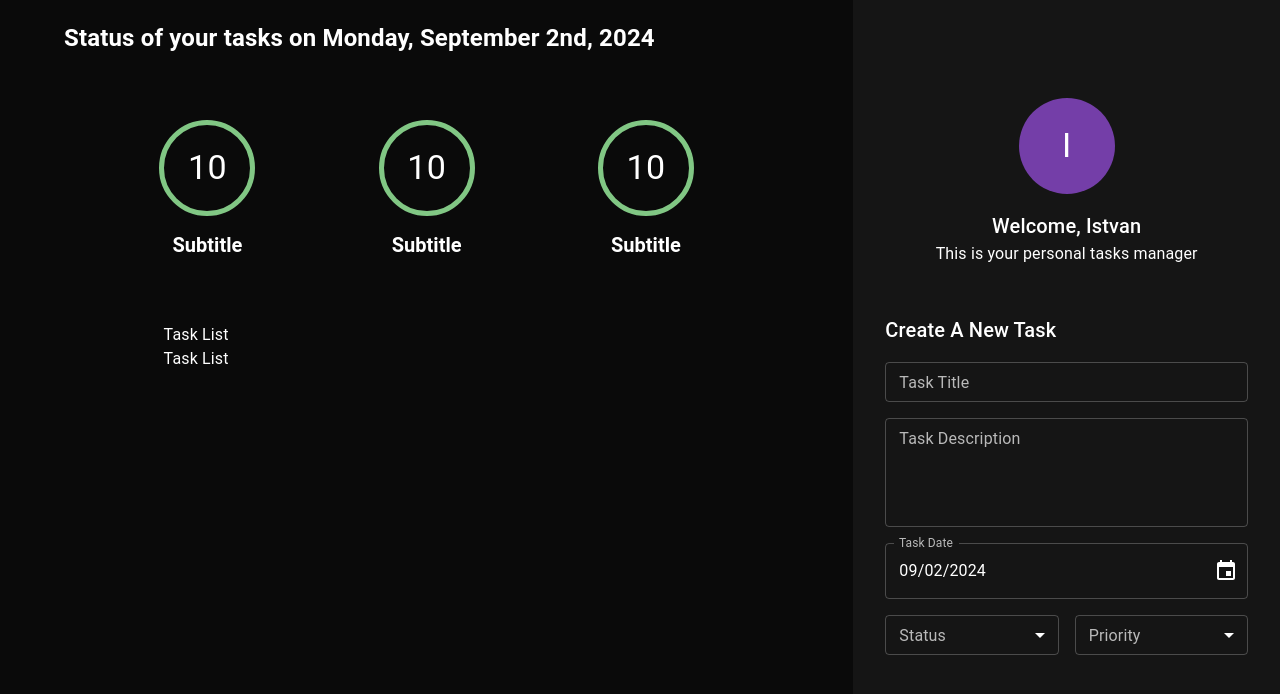
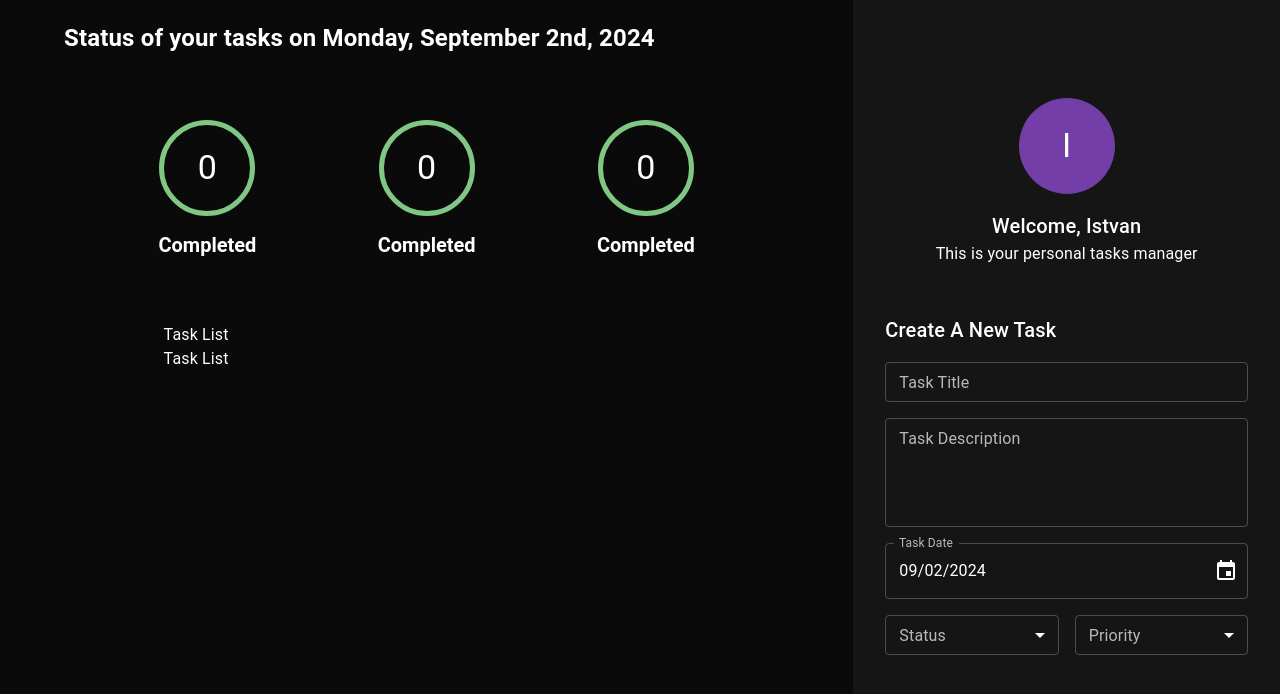
Before and after one commit to stevebiczyk/ts-react-todo-app, a React (Create React App) app: page / in a window 1280 px wide. Shown: the top 694 px of the page. Built offline with nearby package versions, Linux system fonts and the light colour scheme.

Commit message:
added dinamic label to TaskCounter

```diff
--- /dev/null
+++ b/src/components/taskCounter/helpers/emitCorrectLabel.ts
@@ -0,0 +1,13 @@
+import { TaskCounterStatusType } from '../interfaces/ITaskCounter';
+import { Status } from '../../createTaskForm/enums/Status';
+
+export const emitCorrectLabel = (status: TaskCounterStatusType): string => {
+  switch (status) {
+    case Status.todo:
+      return 'To Do';
+    case Status.inProgress:
+      return 'In Progress';
+    case Status.completed:
+      return 'Completed';
+  }
+};
--- a/src/components/taskCounter/taskCounter.tsx
+++ b/src/components/taskCounter/taskCounter.tsx
@@ -3,6 +3,8 @@ import { Avatar, Box, Typography } from "@mui/material";
 import { ITaskCounter } from "./interfaces/ITaskCounter";
 import { Status } from "../createTaskForm/enums/Status";
 import { emitCorrectBorderColor } from "./helpers/emitCorrectBorderColor";
+import { emitCorrectLabel } from "./helpers/emitCorrectLabel";
+import PropTypes from "prop-types";
 
 export const TaskCounter: FC<ITaskCounter> = (
     props,
@@ -27,16 +29,21 @@ export const TaskCounter: FC<ITaskCounter> = (
                 borderColor: `${emitCorrectBorderColor(status)}`,
                 }}
             >
-                <Typography color="#ffffff" variant="h4">10</Typography>
+                <Typography color="#ffffff" variant="h4">{count}</Typography>
             </Avatar>
                 <Typography
                 color="#ffffff"
                 fontWeight="bold"
                 fontSize="20px"
                 variant="h5"
-
-                >Subtitle</Typography>
+                >{emitCorrectLabel(status)}
+                </Typography>
         </Box>
         </>
     )
 };
+
+TaskCounter.propTypes = {
+    count: PropTypes.number,
+    status: PropTypes.oneOf([Status.todo, Status.inProgress, Status.completed]),
+};
```
